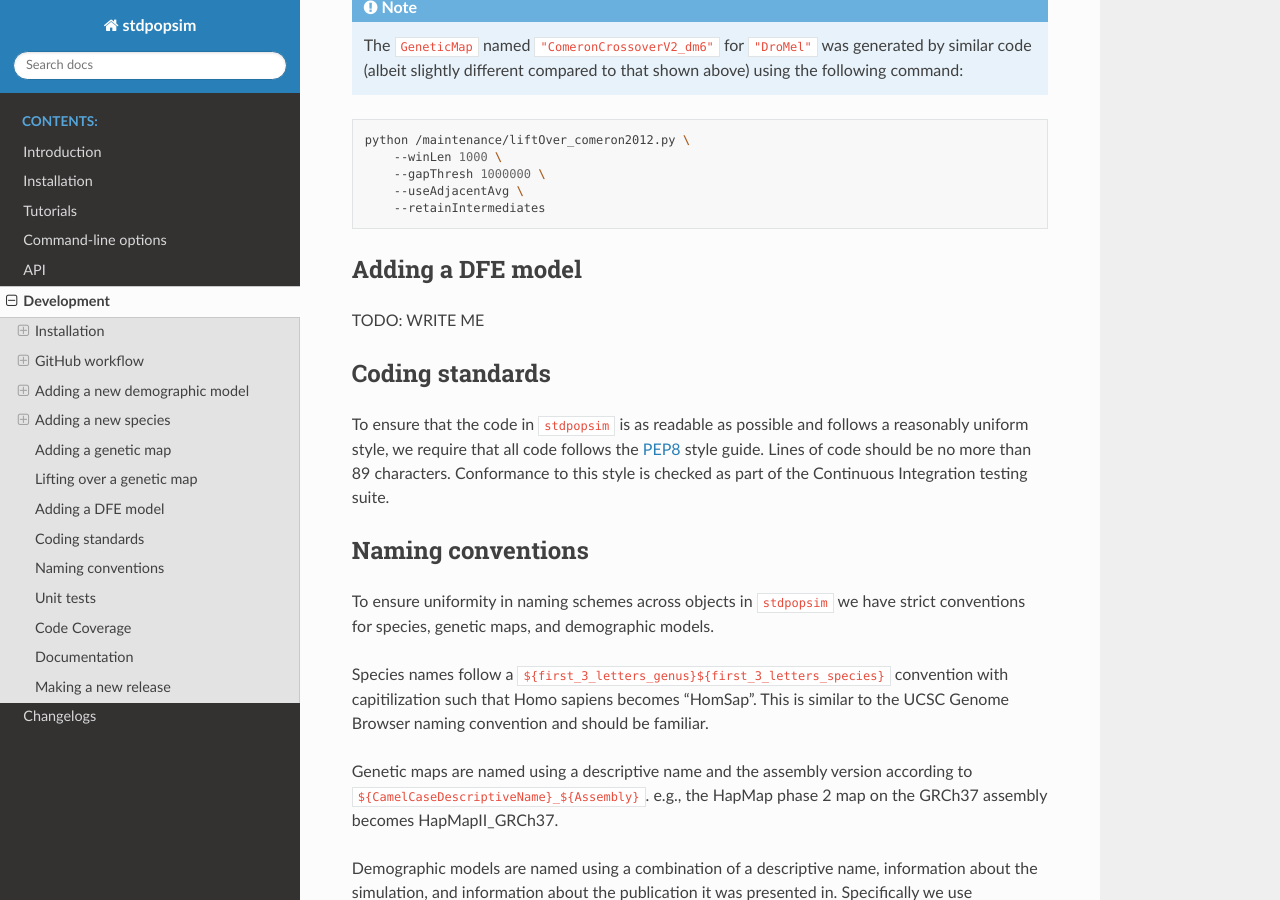
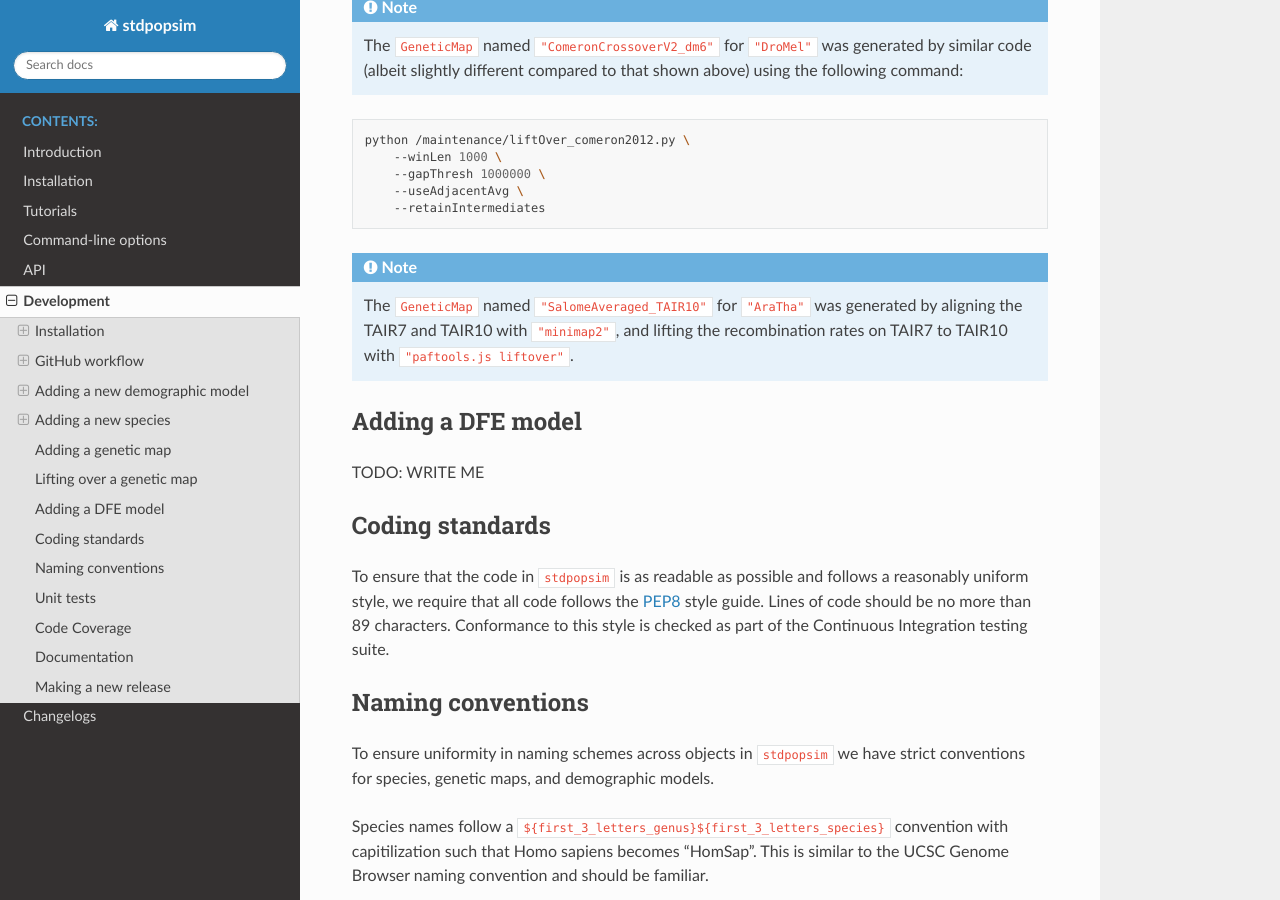
Before and after one commit to popsim-consortium/stdpopsim, a Sphinx documentation site: the page built from docs/development.rst, in a window 1280 px wide and 900 px high, scrolled down 20327 px. Built offline with Sphinx 7.4.7 and the Read the Docs theme 2.0.0, drawn with Linux system fonts in a browser that asks for light colours; pages that are not in the unit, such as notebooks, are missing from menus.

Commit message:
genetic map liftover, TAIR7 to TAIR10

```diff
--- a/docs/development.rst
+++ b/docs/development.rst
@@ -1108,6 +1108,13 @@ to him until directed).
          --retainIntermediates
 
 
+.. note::
+
+    The ``GeneticMap`` named ``"SalomeAveraged_TAIR10"`` for ``"AraTha"``
+    was generated by aligning the TAIR7 and TAIR10 with ``"minimap2"``,
+    and lifting the recombination rates on TAIR7 to TAIR10 with
+    ``"paftools.js liftover"``.
+
 
 .. _sec_development_dfe_model:
 
```
Also changed, not shown: 1 other file.
